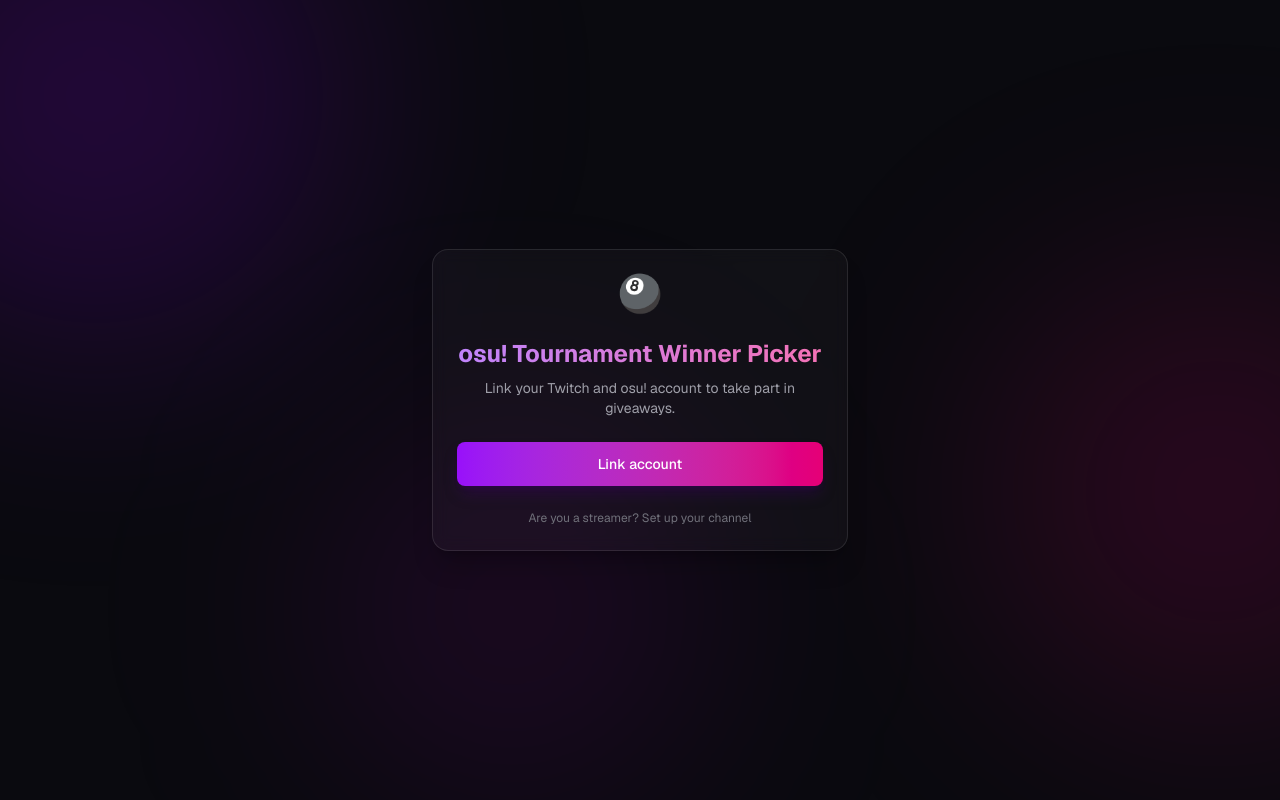
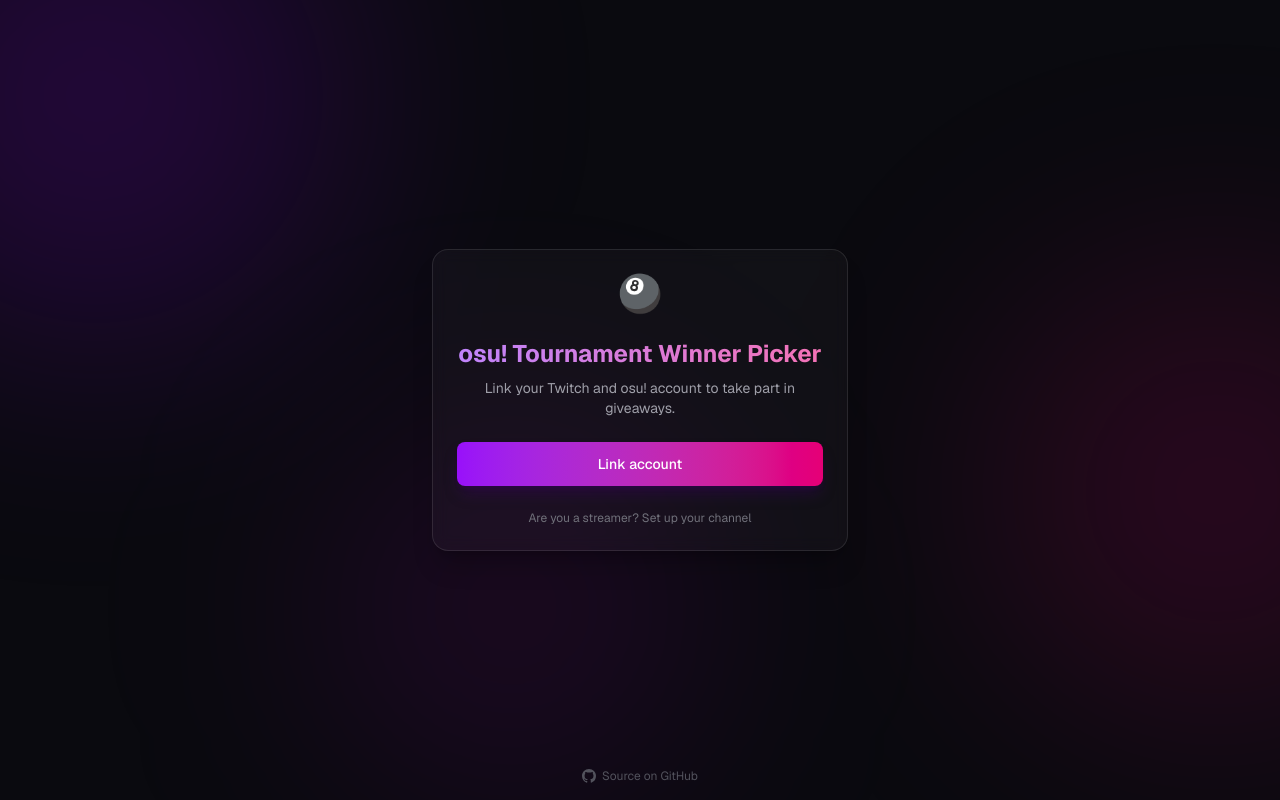
Before and after one commit to lekluge/koipond, a Next.js app: page / in a window 1280 px wide. Built offline with nearby package versions, Linux system fonts and the light colour scheme.

Commit message:
Adds GitHub source link to public pages
Introduces a shared footer component pointing to the repo, with a floating variant for centered single-card layouts and an inline variant for scrolling pages. Kept out of the root layout so the OBS overlay stays clean.

```diff
--- a/src/app/admin/page.tsx
+++ b/src/app/admin/page.tsx
@@ -14,7 +14,7 @@
 import { WinnerModal } from "./WinnerModal";
 import { PickWinnerButton } from "./PickWinnerButton";
 import { SettingsAutoSave } from "./SettingsAutoSave";
-import { BackgroundGlow, ToggleField, buttonClass, cardClass, inputClass, labelClass } from "@/components/ui";
+import { BackgroundGlow, SourceLink, ToggleField, buttonClass, cardClass, inputClass, labelClass } from "@/components/ui";
 import { env } from "@/lib/env";
 import { deletePresetAction, savePresetAction, saveSettingsAction } from "./actions";
 
@@ -405,6 +405,7 @@
           </section>
         </EntriesLiveProvider>
       </main>
+      <SourceLink />
     </>
   );
 }
@@ -414,6 +415,7 @@
     <>
       <BackgroundGlow />
       <main className="flex min-h-screen flex-col items-center justify-center text-center">{children}</main>
+      <SourceLink floating />
     </>
   );
 }
--- a/src/app/demo/admin/page.tsx
+++ b/src/app/demo/admin/page.tsx
@@ -6,7 +6,7 @@
 import { RANK_DIGIT_PRESETS } from "@/lib/rankPresets";
 import { ChatWindowPopup, TwitchOsuBadges } from "@/components/WinnerReveal";
 import { Confetti } from "@/app/admin/Confetti";
-import { BackgroundGlow, buttonClass, cardClass, inputClass, labelClass } from "@/components/ui";
+import { BackgroundGlow, SourceLink, buttonClass, cardClass, inputClass, labelClass } from "@/components/ui";
 
 type EntryState = {
   triggerWord: string;
@@ -659,6 +659,7 @@
           </a>
         </p>
       </main>
+      <SourceLink />
     </>
   );
 }
--- a/src/app/demo/link/page.tsx
+++ b/src/app/demo/link/page.tsx
@@ -1,7 +1,7 @@
 "use client";
 
 import { useState } from "react";
-import { BackgroundGlow, buttonClass, cardClass, inputClass } from "@/components/ui";
+import { BackgroundGlow, SourceLink, buttonClass, cardClass, inputClass } from "@/components/ui";
 
 type Step = "start" | "twitch-done" | "linked";
 
@@ -121,6 +121,7 @@
           </a>
         )}
       </main>
+      <SourceLink floating />
     </>
   );
 }
--- a/src/app/demo/page.tsx
+++ b/src/app/demo/page.tsx
@@ -1,4 +1,4 @@
-import { BackgroundGlow, buttonClass } from "@/components/ui";
+import { BackgroundGlow, SourceLink, buttonClass } from "@/components/ui";
 
 export default function DemoLandingPage() {
   return (
@@ -25,6 +25,7 @@
           </a>
         </div>
       </main>
+      <SourceLink floating />
     </>
   );
 }
--- a/src/app/link/page.tsx
+++ b/src/app/link/page.tsx
@@ -1,6 +1,6 @@
 import { getSession } from "@/lib/session";
 import { supabaseAdmin } from "@/lib/supabaseServer";
-import { BackgroundGlow, cardClass } from "@/components/ui";
+import { BackgroundGlow, SourceLink, cardClass } from "@/components/ui";
 import { formatPp, formatStars } from "@/lib/format";
 
 const ERROR_MESSAGES: Record<string, string> = {
@@ -108,6 +108,7 @@
           </div>
         )}
       </main>
+      <SourceLink floating />
     </>
   );
 }
--- a/src/app/page.tsx
+++ b/src/app/page.tsx
@@ -1,4 +1,4 @@
-import { BackgroundGlow, buttonClass, cardClass } from "@/components/ui";
+import { BackgroundGlow, SourceLink, buttonClass, cardClass } from "@/components/ui";
 
 export default function Home() {
   return (
@@ -21,6 +21,7 @@
           </a>
         </div>
       </main>
+      <SourceLink floating />
     </>
   );
 }
--- a/src/components/ui.tsx
+++ b/src/components/ui.tsx
@@ -9,6 +9,39 @@
 }
 
 export const cardClass = "rounded-2xl border border-white/10 bg-white/[0.03] p-6 shadow-xl shadow-black/20 backdrop-blur-sm";
+
+export const REPO_URL = "https://github.com/lekluge/koipond";
+
+/**
+ * Footnote linking to the source. `floating` pins it to the bottom of the viewport for the
+ * centered single-card pages; without it, it sits at the end of a scrolling page.
+ * Deliberately not in the root layout — the overlay must stay empty for OBS.
+ */
+export function SourceLink({ floating = false }: { floating?: boolean }) {
+  return (
+    <footer
+      className={cx(
+        "flex justify-center",
+        floating ? "pointer-events-none fixed inset-x-0 bottom-0 z-10 p-4" : "px-4 pb-8",
+      )}
+    >
+      <a
+        href={REPO_URL}
+        target="_blank"
+        rel="noreferrer"
+        className={cx(
+          "inline-flex items-center gap-1.5 text-xs text-zinc-600 transition hover:text-zinc-300",
+          floating && "pointer-events-auto",
+        )}
+      >
+        <svg viewBox="0 0 16 16" aria-hidden className="h-3.5 w-3.5 fill-current">
+          <path d="M8 0C3.58 0 0 3.58 0 8c0 3.54 2.29 6.53 5.47 7.59.4.07.55-.17.55-.38 0-.19-.01-.82-.01-1.49-2.01.37-2.53-.49-2.69-.94-.09-.23-.48-.94-.82-1.13-.28-.15-.68-.52-.01-.53.63-.01 1.08.58 1.23.82.72 1.21 1.87.87 2.33.66.07-.52.28-.87.51-1.07-1.78-.2-3.64-.89-3.64-3.95 0-.87.31-1.59.82-2.15-.08-.2-.36-1.02.08-2.12 0 0 .67-.21 2.2.82.64-.18 1.32-.27 2-.27s1.36.09 2 .27c1.53-1.04 2.2-.82 2.2-.82.44 1.1.16 1.92.08 2.12.51.56.82 1.27.82 2.15 0 3.07-1.87 3.75-3.65 3.95.29.25.54.73.54 1.48 0 1.07-.01 1.93-.01 2.2 0 .21.15.46.55.38A8.01 8.01 0 0 0 16 8c0-4.42-3.58-8-8-8Z" />
+        </svg>
+        Source on GitHub
+      </a>
+    </footer>
+  );
+}
 
 export function cx(...parts: Array<string | false | undefined | null>) {
   return parts.filter(Boolean).join(" ");
```
